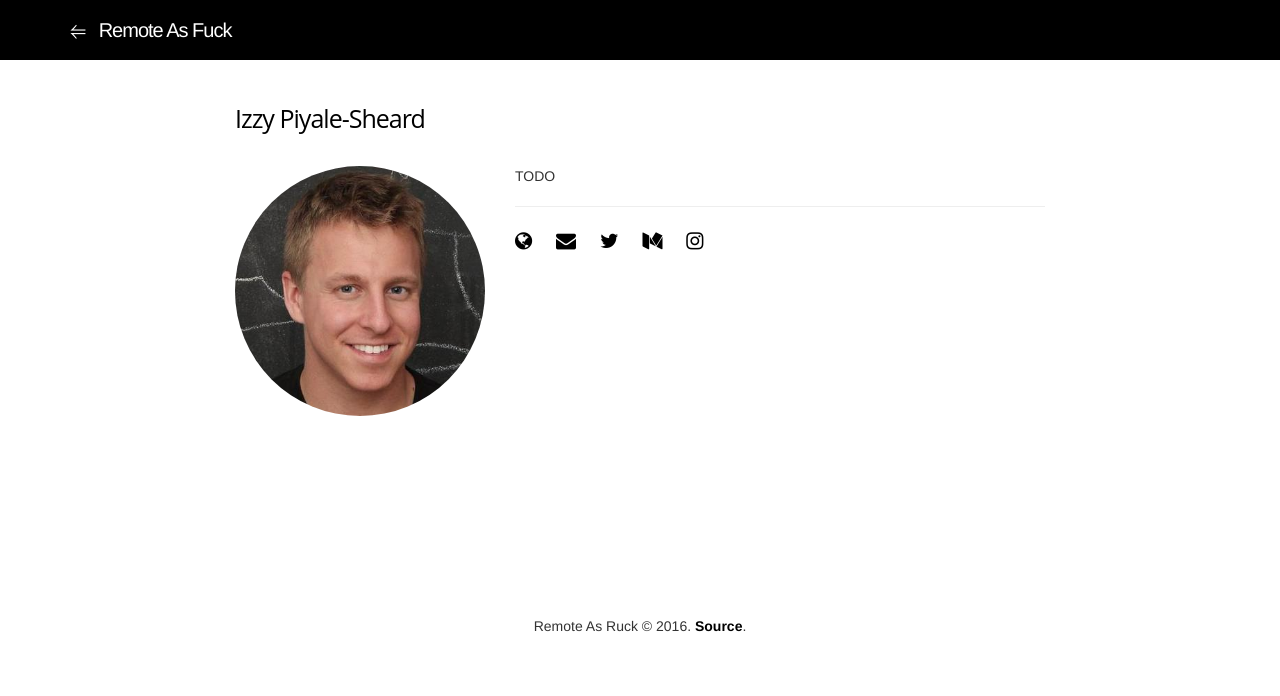
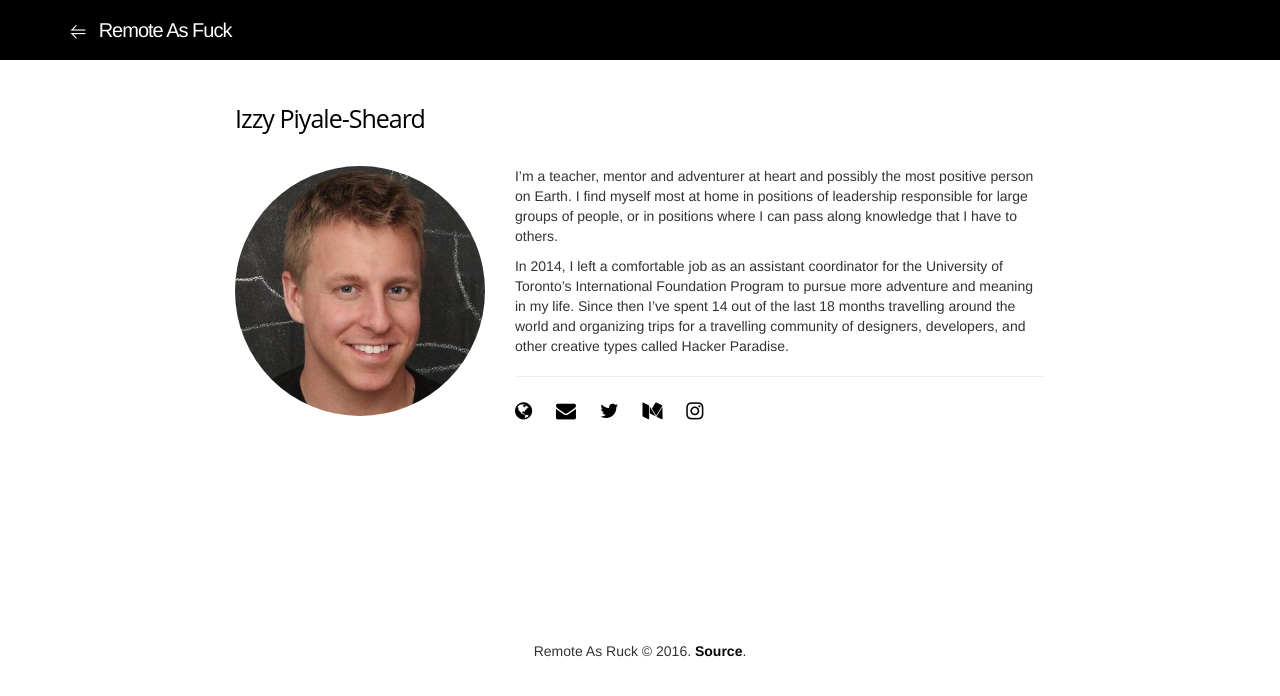
Before and after one commit to RichardLitt/nomad-as-fuck, a Jekyll site: the page built from _authors/izzy.md, in a window 1280 px wide. Shown: the top 696 px of the page. Built offline with Jekyll 4.4.1, drawn with Linux system fonts in a browser that asks for light colours; nearby versions of some CDN libraries; comment, search, counter and statistics services are not loaded.

Commit message:
Updated Bio

```diff
--- a/_authors/izzy.md
+++ b/_authors/izzy.md
@@ -12,4 +12,6 @@ email: me+antinomadic@izzydoesizzy.com
 ---
 {% include JB/setup %}
 
-TODO
+I’m a teacher, mentor and adventurer at heart and possibly the most positive person on Earth. I find myself most at home in positions of leadership responsible for large groups of people, or in positions where I can pass along knowledge that I have to others.
+
+In 2014, I left a comfortable job as an assistant coordinator for the University of Toronto’s International Foundation Program to pursue more adventure and meaning in my life. Since then I’ve spent 14 out of the last 18 months travelling around the world and organizing trips for a travelling community of designers, developers, and other creative types called Hacker Paradise.
```
